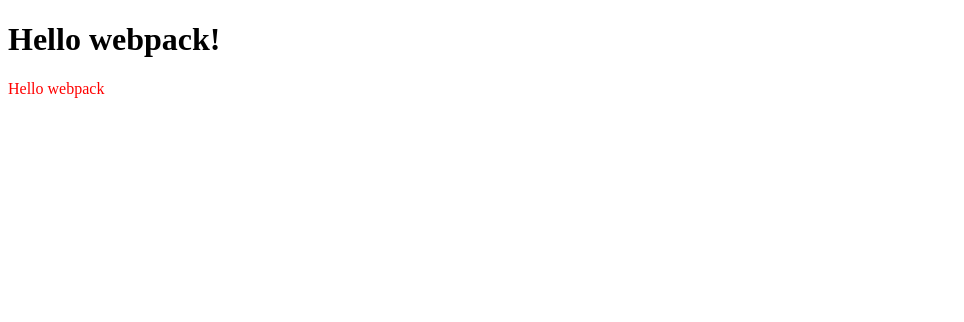
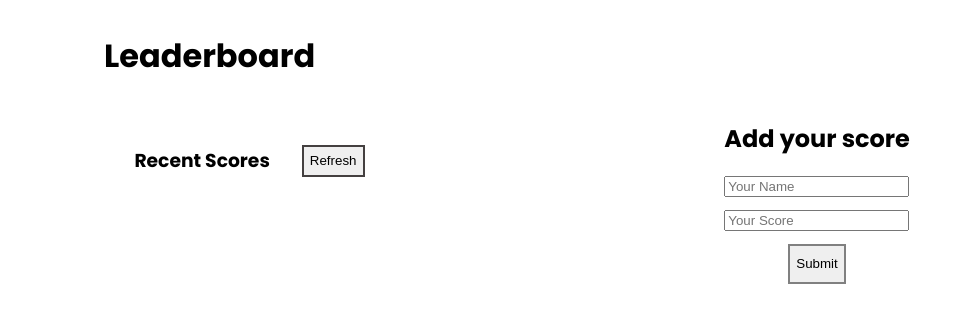
Before and after one commit to leloufadel/-Leaderboard, a website built with webpack: page src/index.html in a window 1280 px wide. Shown: the whole page, without its empty margins (0-964 px from the left). Built offline with nearby package versions, Linux system fonts and the light colour scheme.

Commit message:
add the HTml and CSS file

```diff
--- a/package.json
+++ b/package.json
@@ -22,6 +22,7 @@
   "homepage": "https://github.com/marvin-nyalik/Webpack-Boilerplate#readme",
   "devDependencies": {
     "css-loader": "^6.8.1",
+    "hint": "^7.1.9",
     "html-webpack-plugin": "^5.5.1",
     "style-loader": "^3.3.3",
     "webpack": "^5.85.1",
--- a/src/index.html
+++ b/src/index.html
@@ -3,9 +3,34 @@
 <head>
     <meta charset="UTF-8">
     <meta name="viewport" content="width=device-width, initial-scale=1.0">
-    <title>Wbpack Exercise</title>
-</head>
+    <title>Leaderboard Project</title>
+<script defer src="main.js"></script></head>
 <body>
-    <h1>Hello webpack!</h1>
+    <header>
+        <h1>Leaderboard</h1>
+    </header>
+    <section class="showcase">
+
+        <div class="recent-scores">
+            <div class="scores-headline">
+                <h3>Recent Scores</h3>
+                <button class="refresh" id="refresh">Refresh</button>
+            </div>
+           <div class="scores-table">
+                <ul class="scores-list">
+                </ul>
+           </div>
+        </div>
+        <div class="add-scores"> <h2> Add your score</h2>
+
+        <form action="#">
+            <input type="text" placeholder="Your Name" name="name" id="name">
+            <input type="number" placeholder="Your Score" name="score" id="score">
+            <div class="footer">
+                <button type="button" id="submitscore">Submit</button>
+            </div>
+
+        </div>
+    </section>
 </body>
 </html>
--- a/src/index.js
+++ b/src/index.js
@@ -1,14 +1 @@
-import _ from 'lodash';
 import './style.css';
-
-function component() {
-    const element = document.createElement('div');
-
-    // Lodash, currently included via a script, is required for this line to work
-    element.innerHTML = _.join(['Hello', 'webpack'], ' ');
-    element.classList.add('hello');
-
-    return element;
-  }
-
-  document.body.appendChild(component());
--- a/src/style.css
+++ b/src/style.css
@@ -1,3 +1,59 @@
-.hello {
-  color: red;
+@import url('https://fonts.googleapis.com/css2?family=Poppins:ital,wght@0,200;0,300;0,400;0,500;0,600;0,700;0,800;1,200;1,300;1,400;1,500;1,600;1,700;1,800&family=Rubik:ital,wght@0,300;0,400;0,500;0,600;0,700;1,300;1,400;1,500;1,600;1,700&display=swap');
+
+body {
+  font-family: poppins, Arial, Helvetica, sans-serif;
 }
+.showcase {
+  display: flex;
+  width: 80%;
+  margin: 0.8rem auto;
+}
+
+h1 {
+  margin-left: 6rem;
+  margin-top: 2rem;
+
+}
+
+.recent-scores {
+  display: flex;
+  width: 70%;
+}
+
+ .refresh {
+  height: 4vh;
+ border: 2px solid rgb(68, 64, 64);
+  cursor: pointer;
+  margin-left:2rem ;
+
+}
+
+.scores-headline {
+  display: flex;
+  justify-content: flex-start;
+  align-items: center;
+  width: 90%;
+  margin-right: 2rem;
+  margin-bottom: 4rem;
+}
+.scores-headline h3 {
+  margin: 0;
+}
+.add-scores{
+  display: flex;
+  flex-direction: column;
+  width: 50%;
+}
+form {
+  display: flex;
+  flex-direction: column;
+  align-items: flex-start;
+  width: 70%;
+  gap: 0.8rem;
+}
+form button{
+  cursor: pointer;
+  border: 2px solid gray;
+  height: 5vh;
+  margin-left: 4rem;
+}
```
Also changed, not shown: dist/index.html, dist/main.js, 1 other file.
